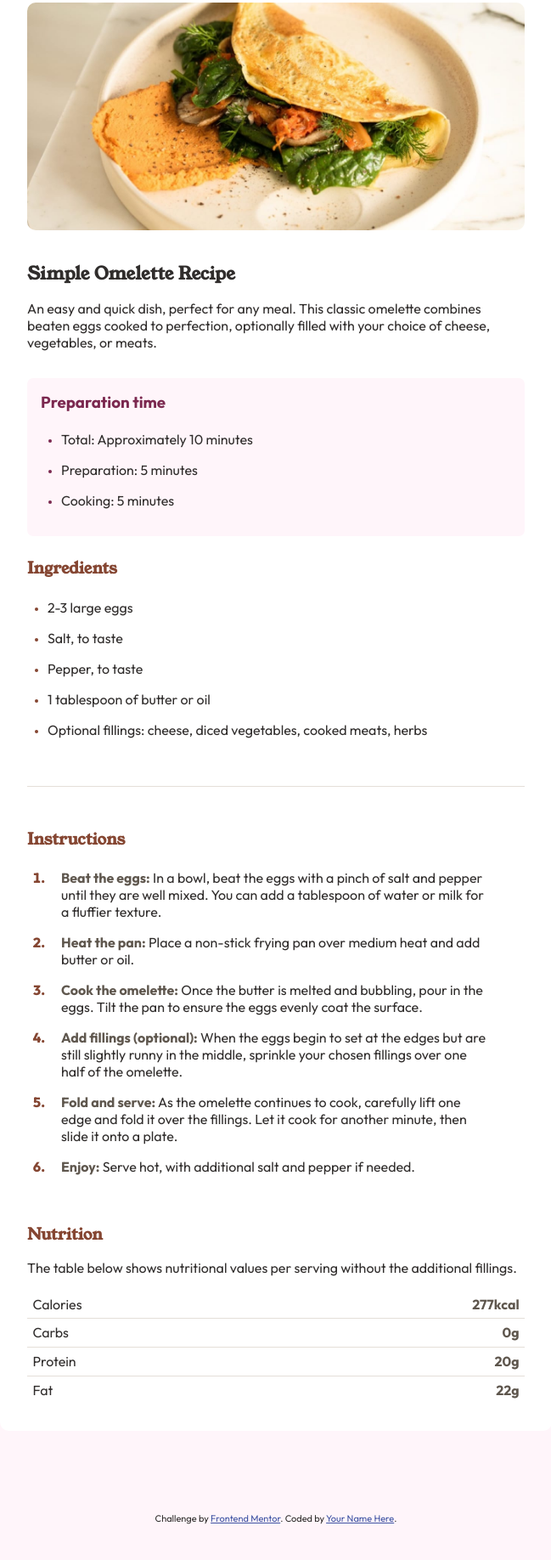
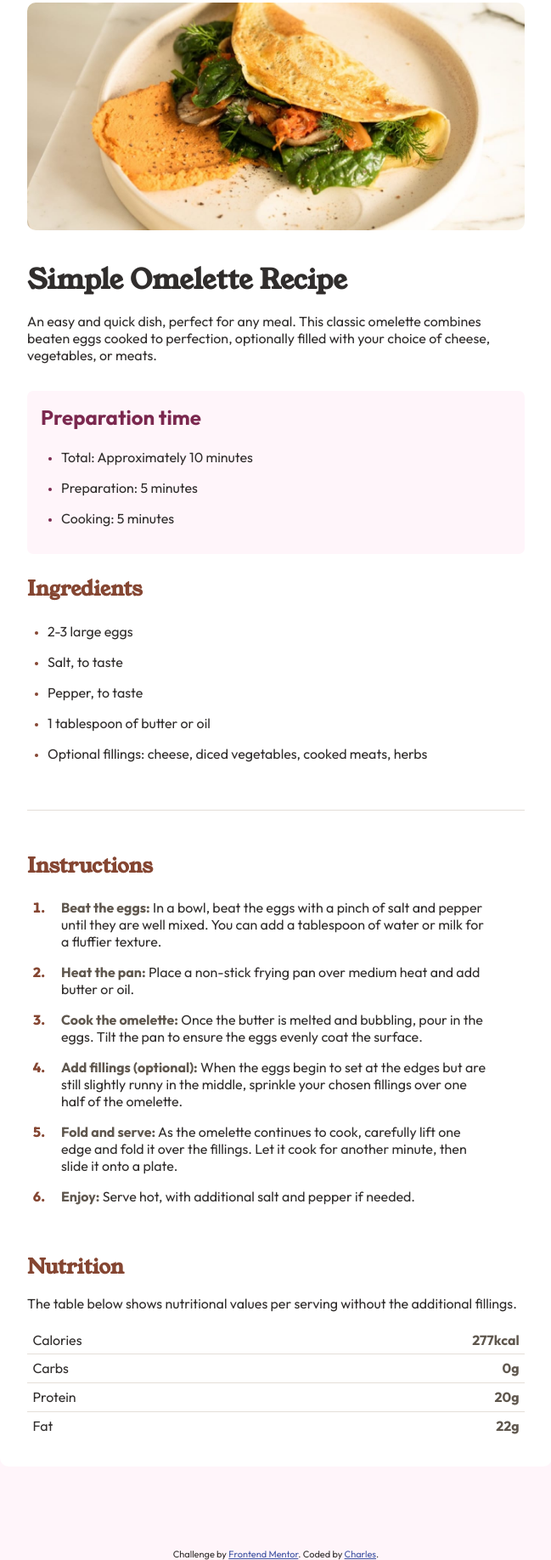
Before and after one commit to Ghost-Writer-2/Recipe-Page, a plain HTML site: page index.html in a window 1280 px wide. Shown: the part 63-1899 px from the top of the page at 85% size, without its empty margins (315-964 px from the left). Before the commit the page ends 1857 px from the top, so only its background shows below. Drawn offline with Linux system fonts and the light colour scheme.

Commit message:
the Image wasn't loading so I changes the file path increase the font-size of the headers

```diff
--- a/general-styles.css
+++ b/general-styles.css
@@ -33,6 +33,7 @@ b {
 }
 
 h3 {
+  font-size: 1.5rem;
   font-family: "Young Serif", serif;
   color: var(--brown-800);
 }
--- a/index.html
+++ b/index.html
@@ -20,7 +20,7 @@
 <body>
   <main>
     <div class="img-container">
-      <img src="/assets/images/image-omelette.jpeg" alt="omelette">
+      <img src="image-omelette.jpeg" alt="omelette">
     </div>
     <div class="recipe-header">
       <h2 class="recipe-head">Simple Omelette Recipe</h2>
@@ -106,7 +106,7 @@
 
   <div class="attribution">
     Challenge by <a href="https://www.frontendmentor.io?ref=challenge" target="_blank">Frontend Mentor</a>.
-    Coded by <a href="#">Your Name Here</a>.
+    Coded by <a href="#">Charles</a>.
   </div>
 </body>
 </html>
--- a/style.css
+++ b/style.css
@@ -3,7 +3,7 @@
 }
 
 .recipe-head {
-  font-size: 1.3rem;
+  font-size: 2rem;
   font-family: "Young Serif", serif;
   color: var(--stone-900);
 }
```
Also changed, not shown: image-omelette.jpeg (renamed from assets/images/image-omelette.jpeg), 1 other file.
